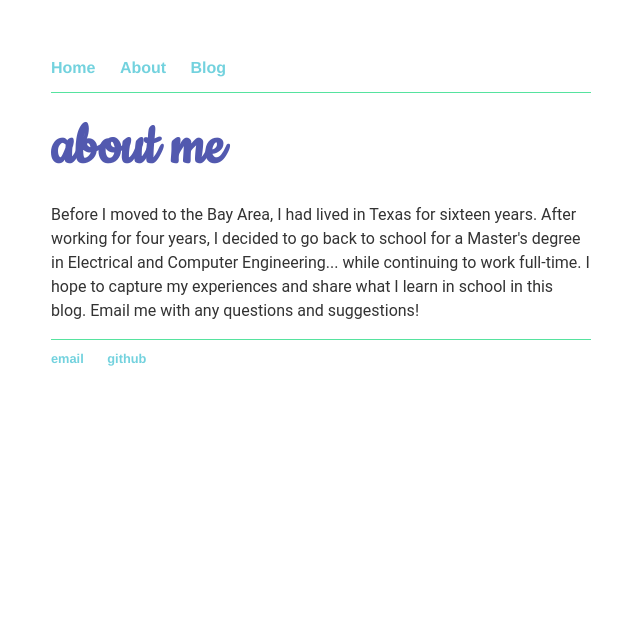
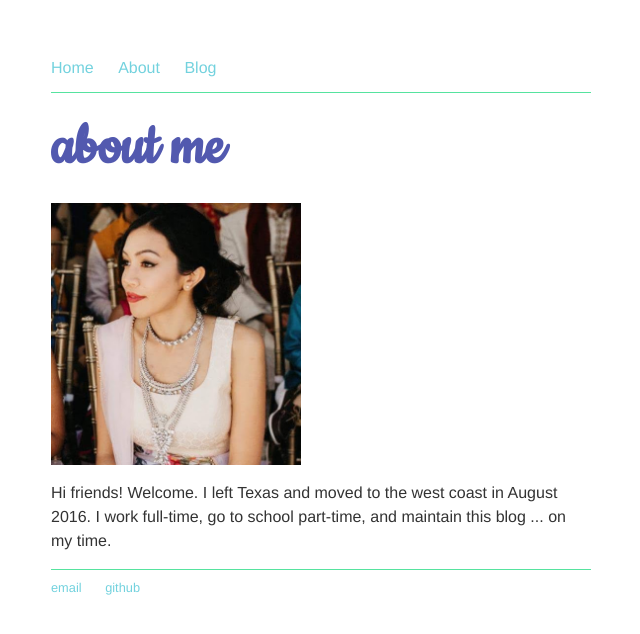
Before and after one commit to stutighiya/stutighiya.github.io, a Jekyll site: the page built from about/index.html, in a window 1280 px wide. Shown: the top 634 px of the page, without its empty margins (319-959 px from the left). Built offline with Jekyll 4.4.1, drawn with Linux system fonts in a browser that asks for light colours; some web fonts are replaced.

Commit message:
Style updates

```diff
--- a/_layouts/post.html
+++ b/_layouts/post.html
@@ -3,7 +3,7 @@ layout: default
 ---
 
 <h1>{{ page.title }}</h1>
-<h3 class="meta">{{ page.date | date_to_string }}</h3>
+<h3 class="date">{{ page.date | date_to_string }}</h3>
 
 <article class="post">
   {{ content }}
--- a/about/index.html
+++ b/about/index.html
@@ -4,6 +4,8 @@ title: about me
 ---
 <div class="aboutme">
 	<h1>{{ page.title }}</h1>
-	<p>Before I moved to the Bay Area, I had lived in Texas for sixteen years. After working for four years, I decided to go back to school for a Master's degree in Electrical and Computer Engineering... while continuing to work full-time. I hope to capture my experiences and share what I learn in school in this blog. Email me with any questions and suggestions! </p>
+
+	<img src="/assets/imgs/me.jpg" alt="me" align="middle" style="width: 250px;" />
+	<p>Hi friends! Welcome. I left Texas and moved to the west coast in August 2016. I work full-time, go to school part-time, and maintain this blog ... on my time. </p>
 
 </div><!-- /.aboutme -->
--- a/css/main.css
+++ b/css/main.css
@@ -4,27 +4,17 @@
   src: url(/assets/fonts/cookie/Cookie-Regular.ttf) format("truetype");
 }
 
-@font-face {
-  font-family: "Roboto";
-  src: url(/assets/fonts/roboto_light_macroman/Roboto-Light-webfont.ttf) format("truetype");
-}
-@font-face {
-  font-family: "RobotoItal";
-  src: url(/assets/fonts/roboto_lightitalic_macroman/Roboto-LightItalic-webfont.ttf) format("truetype");
-}
-
 body {
     margin: 60px auto;
     max-width: 540px;
-    font-family: "Roboto", 'Arial', 'Sans-Serif';
+    font-family: 'HelveticaNeue-Light', 'Helvetica Neue Light', 'Helvetica Neue', 'Helvetica', 'Arial', 'Sans-Serif';
     line-height: 1.5em;
 }
 nav ul, footer ul {
     line-height: 1em;
     padding: 0px;
     list-style: none;
-    font-weight: bold;
-    font-family: 'Helvetica', 'Arial', 'Sans-Serif'
+    font-family: 'HelveticaNeue-Light', 'Helvetica Neue Light', 'Helvetica Neue', 'Helvetica', 'Arial', 'Sans-Serif';
 }
 nav ul li, footer ul li {
     display: inline;
@@ -46,12 +36,13 @@ h1 {
     color: #5259af;
 }
 h2 {
-    font-size: 1.5em;
+    font-size: 2em;
+    font-family: "Cookie", Monaco, monospace;
     color: #73D2DE;
 }
 h3 {
     font-size: 1em;
-    font-family: "RobotoItal", "Helvetica", serif;
+    font-family: 'HelveticaNeue-Light', 'Helvetica Neue Light', 'Helvetica Neue', 'Helvetica', 'Arial', 'Sans-Serif';
     color: #56E39F;
 }
 p {
@@ -69,6 +60,6 @@ ul.posts {
 }
 
 ul.posts li {
-    font-family: "RobotoItal", "Helvetica", serif;
+    font-family: 'HelveticaNeue-Light', 'Helvetica Neue Light', 'Helvetica Neue', 'Helvetica', 'Arial', 'Sans-Serif';
     list-style: none;
 }
```
Also changed, not shown: _includes/post_detail.html (added, +9 -0 lines), index.html (+7 -3 lines), assets/imgs/me.jpg (added).
